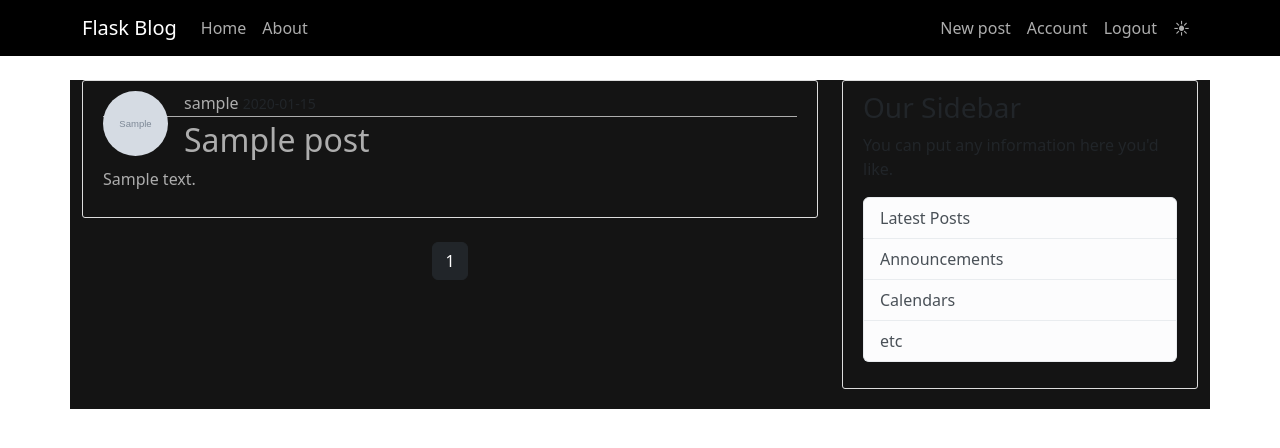
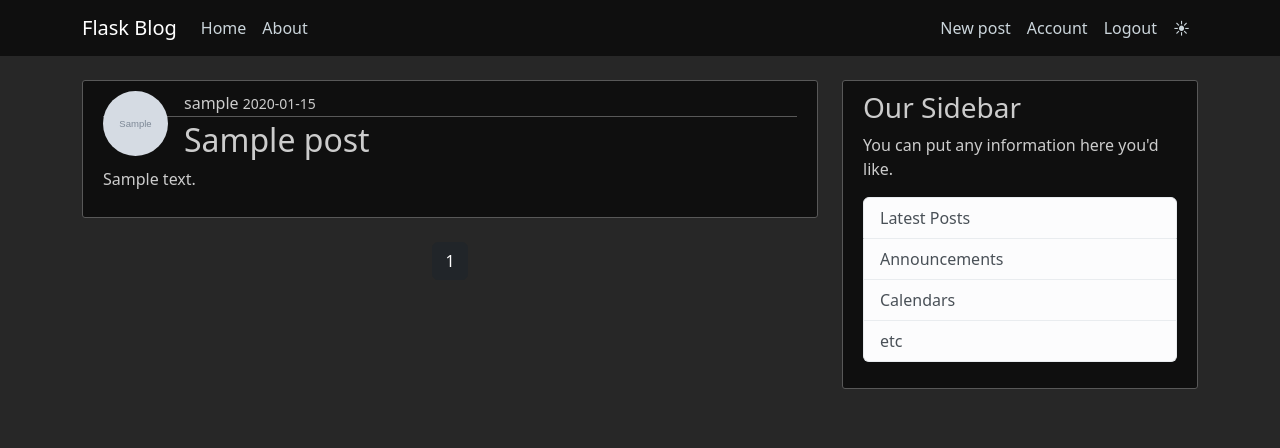
Before and after one commit to vlajksanyee/flask_web_app, a Flask app: page /home in a window 1280 px wide. Shown: the top 448 px of the page. Run offline with Flask 3, Linux system fonts and the light colour scheme; a user stored in the database is signed in; tables that the repository leaves empty hold one stand-in row (values such as "Sample post"); grey boxes marked "Sample" are stand-in pictures.

Commit message:
style(darkmode): styling dark mode

```diff
--- a/flaskblog/static/dark.css
+++ b/flaskblog/static/dark.css
@@ -1,101 +1,40 @@
+@import url('main.css');
+
 body {
-    background: #141414;
-    color: #adadad;
-    padding-top: 5rem;
+    background: #272727 !important;
+    color: #cccccc;
 }
 
-h1,
-h2,
-h3,
-h4,
-h5,
-h6 {
-    color: #adadad;
+.container :is(h1, h2, h3, h4, h5, h6) {
+    color: #cccccc;
 }
 
-.bg-steel {
-    background-color: #000000;
+.small-text {
+    color: #cccccc;
 }
 
-.site-header .navbar-nav .nav-link {
-    color: #adadad;
+/* Navbar */
+.bg-steel {
+    background-color: #0f0f0f;
 }
 
-.site-header .navbar-nav .nav-link:hover {
-    color: #ffffff;
+/* Post */
+
+a.article-author {
+    color: #cccccc;
 }
 
-.site-header .navbar-nav .nav-link.active {
-    font-weight: 500;
+.article-metadata {
+    border-bottom: 1px solid #585858
+}
+
+a.article-title {
+    color: #cccccc;
+    text-decoration: none;
 }
 
 .content-section {
-    background: #141414;
-    padding: 10px 20px;
-    border: 1px solid #dddddd;
-    border-radius: 3px;
-    margin-bottom: 20px;
+    background: #0f0f0f;
+    border: 1px solid #585858;
+    color: #cccccc;
 }
-
-.content-section form div {
-    padding: 0.5em;
-}
-
-a.article-author {
-    color: #adadad;
-    text-decoration: none;
-}
-
-a.article-author:hover {
-    color: #428bca;
-    text-decoration: none;
-}
-
-a.article-title {
-    color: #adadad;
-    text-decoration: none;
-}
-
-a.article-title:hover {
-    color: #428bca;
-    text-decoration: none;
-}
-
-.article-content {
-    white-space: pre-line;
-    color: #adadad;
-}
-
-.article-img {
-    height: 65px;
-    width: 65px;
-    margin-right: 16px;
-    float: left
-}
-
-.article-metadata {
-    padding-bottom: 1px;
-    margin-bottom: 4px;
-    border-bottom: 1px solid #adadad
-}
-
-.article-svg {
-    width: 25px;
-    height: 25px;
-    vertical-align: middle;
-}
-
-.account-img {
-    height: 125px;
-    width: 125px;
-    margin-right: 20px;
-    margin-bottom: 16px;
-}
-
-.account-heading {
-    font-size: 2.5rem;
-}
-
-main {
-    background: #141414;
-}
```
